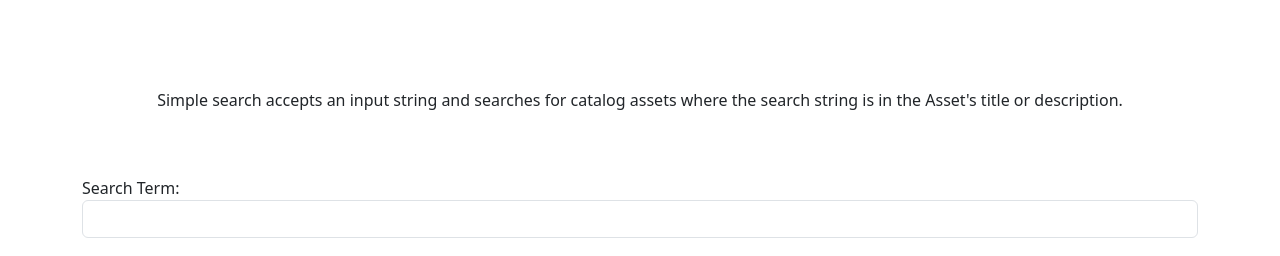
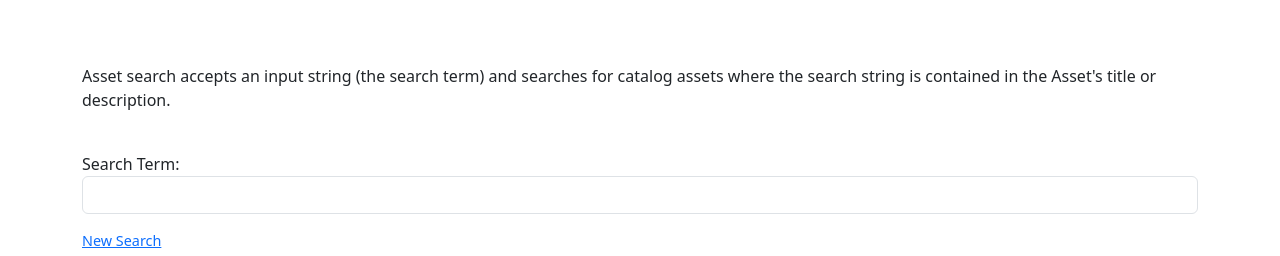
Before and after one commit to acatejr/dadaforest, a Django app: page /search/ in a window 1280 px wide. Shown: the part 69-325 px from the top of the page. Run offline with Django 5.2, Linux system fonts and the light colour scheme; data that the repository does not hold is empty; parts of the project's set-up code (start-up, migrations or seed data) failed here and were passed over.

Commit message:
Updated help text on asset search page

```diff
--- a/catalog/templates/catalog/asset_search_results.html
+++ b/catalog/templates/catalog/asset_search_results.html
@@ -7,8 +7,9 @@
 
     <div class="container">
         <div class="row">
-            <div class="py-5 text-center">
-                <p class="lead"></p>Simple search accepts an input string and searches for catalog assets where the search string is in the Asset's title or description.</p>
+            <div class="py-4 text-justify">
+                <p class="lead"></p>Asset search accepts an input string (the search term) and searches for catalog assets where the search string is
+                contained in the Asset's title or description.</p>
             </div>
         </div>
 
--- a/dadaforest/settings.py
+++ b/dadaforest/settings.py
@@ -14,6 +14,9 @@ import os
 from pathlib import Path
 import dj_database_url
 from django.core.management.utils import get_random_secret_key
+from dotenv import load_dotenv
+
+load_dotenv()
 
 DEVELOPMENT_MODE = os.getenv("DEVELOPMENT_MODE", "False") == "True"
 if DEVELOPMENT_MODE == True or DEVELOPMENT_MODE == "True":
```
